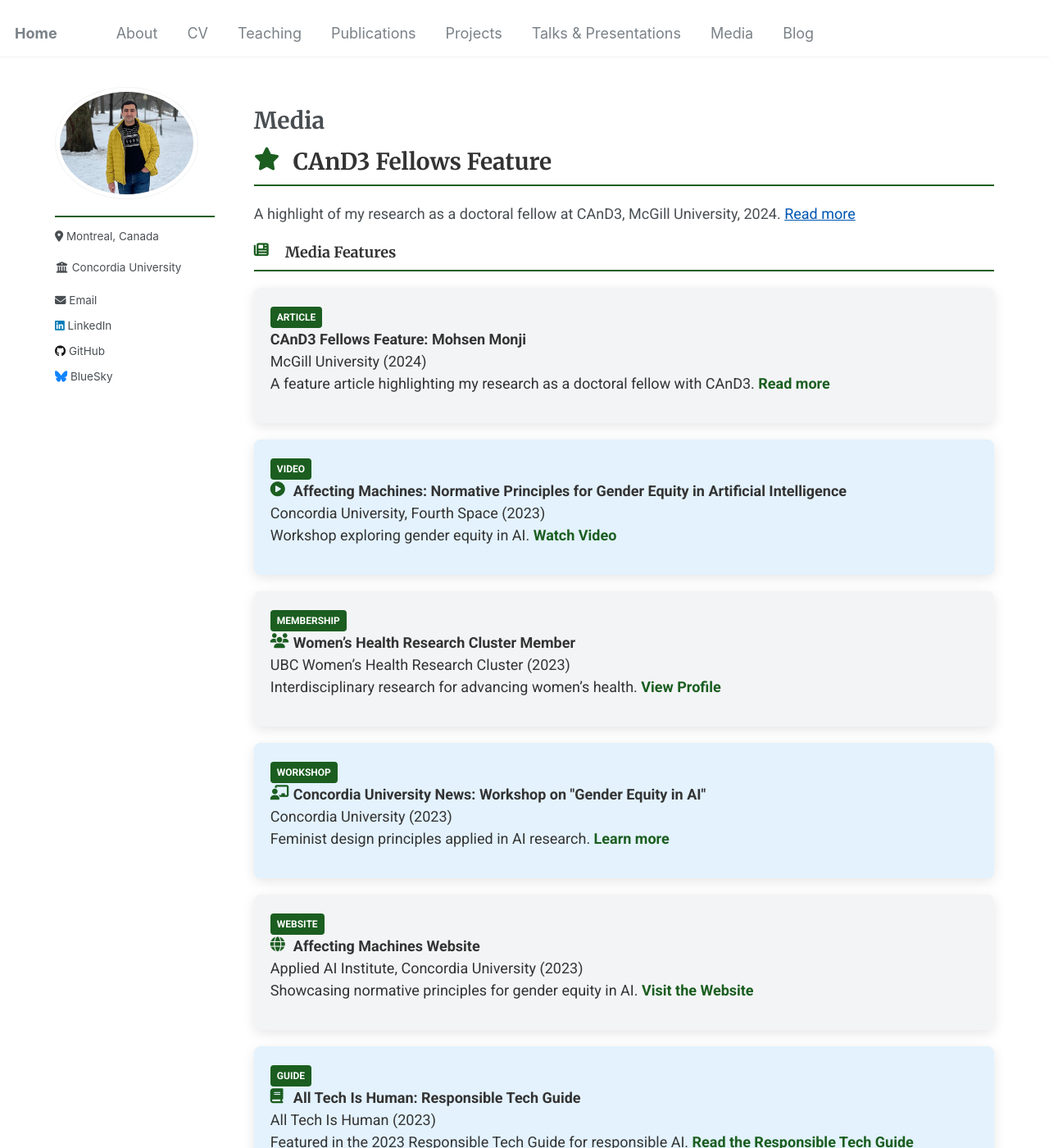
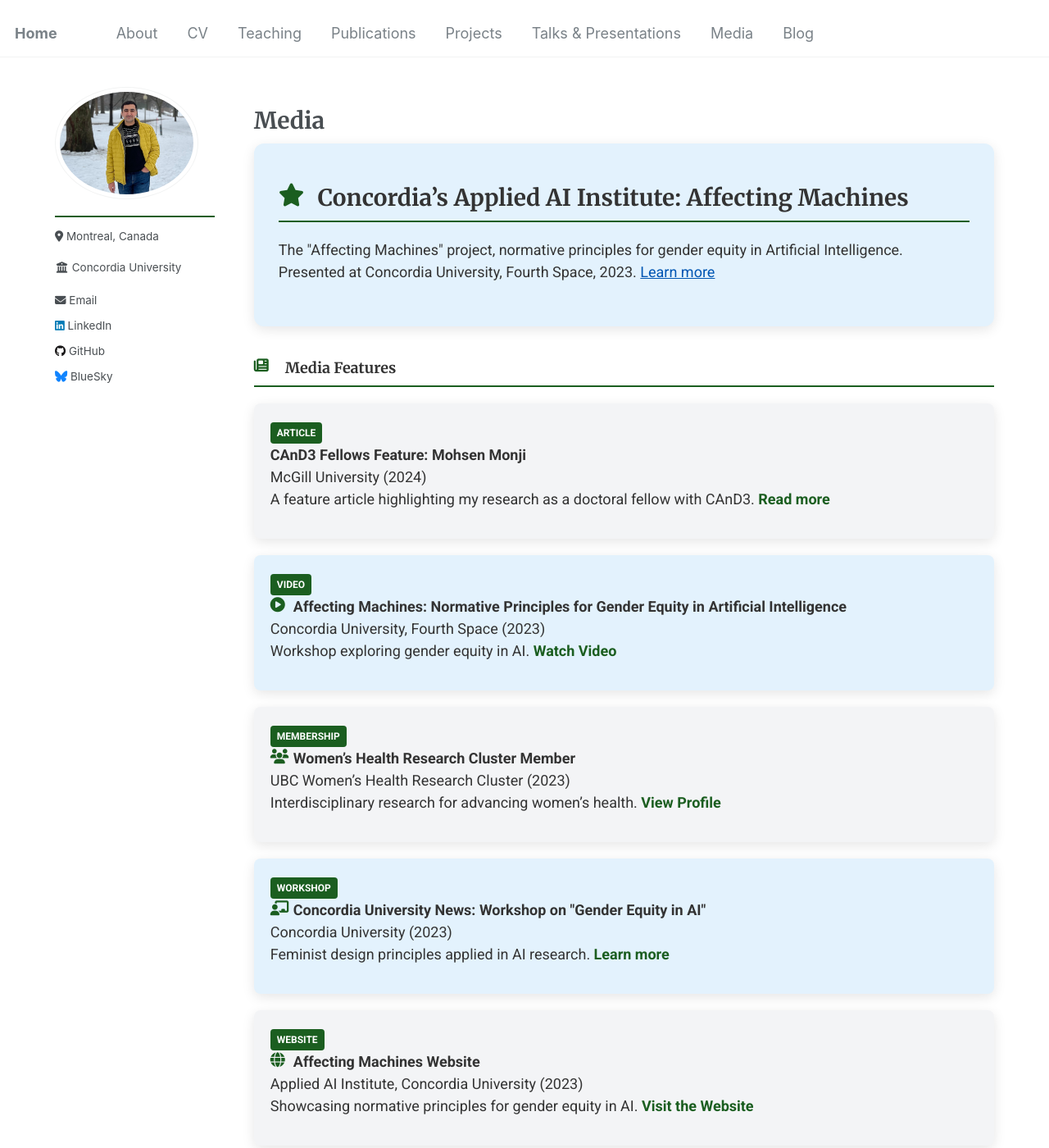
Before and after one commit to Mohsnmonji/mohsnmonji.github.io, a Jekyll site: the page built from _pages/media.md, in a window 1280 px wide and 1400 px high. Shown: the whole window at 82% size. Built offline with Jekyll 4.4.1, drawn with Linux system fonts in a browser that asks for light colours; part of the change alters nothing that is shown.

Commit message:
Update media.md

```diff
--- a/_pages/media.md
+++ b/_pages/media.md
@@ -66,20 +66,14 @@ author_profile: true
     text-decoration: underline;
   }
 
-<!-- Featured Media -->
-<div class="featured-media">
-  <h3><i class="fas fa-star icon"></i> Concordia’s Applied AI Institute: Affecting Machines</h3>
-  <p>
-    The "Affecting Machines" project, normative principles for gender equity in Artificial Intelligence. Presented at Concordia University, Fourth Space, 2023.
-    <a href="https://affectingmachines.net/" target="_blank" style="color: #0056b3;">Learn more</a>
-  </p>
-</div>
-
-.featured-media h3 {
-    margin-bottom: 20px;
-    font-size: 28px;
-    color: #333; /* Dark Gray for Header */
-}
+  .featured-media {
+    background-color: #E3F2FD; /* Light Blue Background */
+    padding: 30px;
+    border-radius: 12px;
+    color: #333; /* Dark Gray Text */
+    margin-bottom: 40px;
+    box-shadow: 0px 4px 15px rgba(0, 0, 0, 0.1); /* Consistent with other cards */
+  }
 
   .featured-media h3 {
     margin-bottom: 20px;
@@ -107,10 +101,10 @@ author_profile: true
 
 <!-- Featured Media -->
 <div class="featured-media">
-  <h3><i class="fas fa-star icon"></i> CAnD3 Fellows Feature</h3>
+  <h3><i class="fas fa-star icon"></i> Concordia’s Applied AI Institute: Affecting Machines</h3>
   <p>
-    A highlight of my research as a doctoral fellow at CAnD3, McGill University, 2024.
-    <a href="https://www.mcgill.ca/cand3/article/fellows-feature-mohsen-monji-and-galiba-zahid" target="_blank" style="color: #0056b3;">Read more</a>
+    The "Affecting Machines" project, normative principles for gender equity in Artificial Intelligence. Presented at Concordia University, Fourth Space, 2023.
+    <a href="https://affectingmachines.net/" target="_blank" style="color: #0056b3;">Learn more</a>
   </p>
 </div>
 
```
